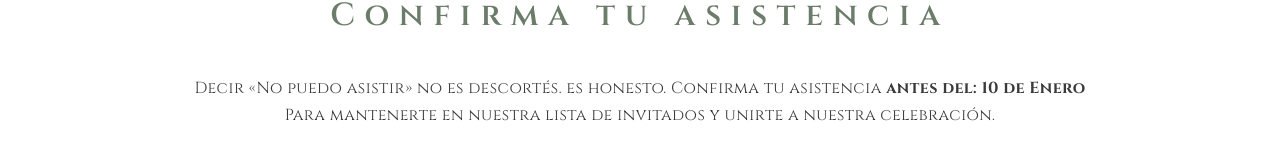
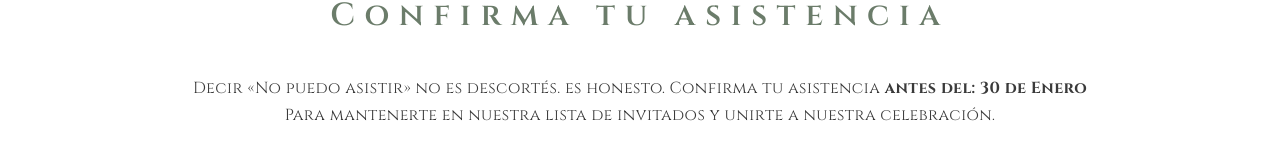
Before and after one commit to CesarRincon/forever-invites-front, a Next.js app: page /preview in a window 1280 px wide. Shown: the part 6169-6328 px from the top of the page. Built offline with nearby package versions, Linux system fonts and the light colour scheme; no server answers.

Commit message:
fix: 10 de Enero to 30 de Enero

```diff
--- a/app/components/PublicInvitation.tsx
+++ b/app/components/PublicInvitation.tsx
@@ -762,7 +762,7 @@ export function PublicInvitation({
             <p className="text-xl text-center text-[#3a3a3a] font-light tracking-wide font-cinzel mb-4">
               Decir «No puedo asistir» no es descortés. es honesto.
               Confirma tu asistencia <strong className="font-bold">antes del: </strong>
-              <strong className="font-bold">10 de Enero </strong>
+              <strong className="font-bold">30 de Enero </strong>
               Para mantenerte en nuestra lista de invitados y unirte a nuestra celebración.
             </p>
             <div className="bg-white rounded-3xl p-10 reveal ">
```
